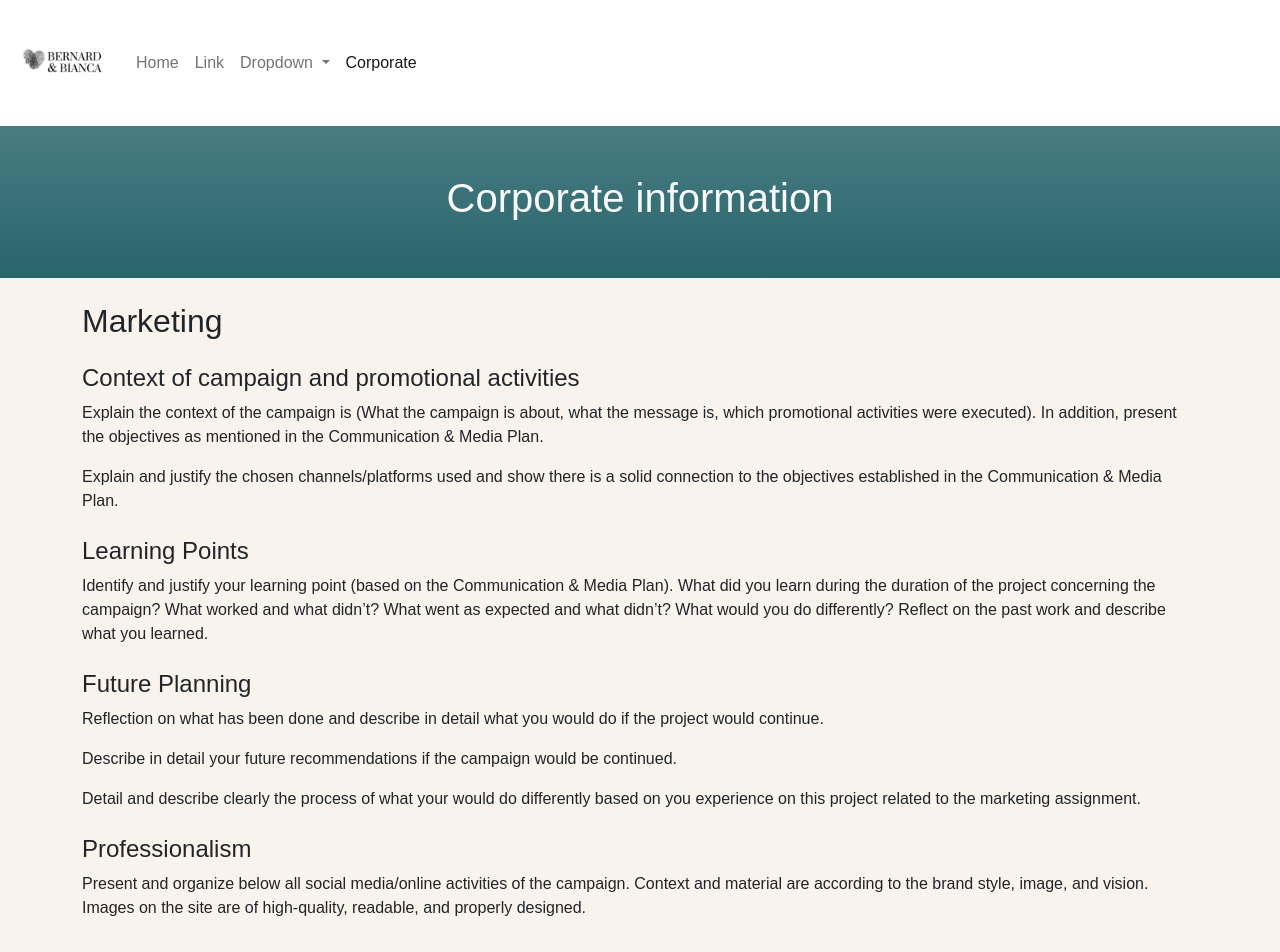
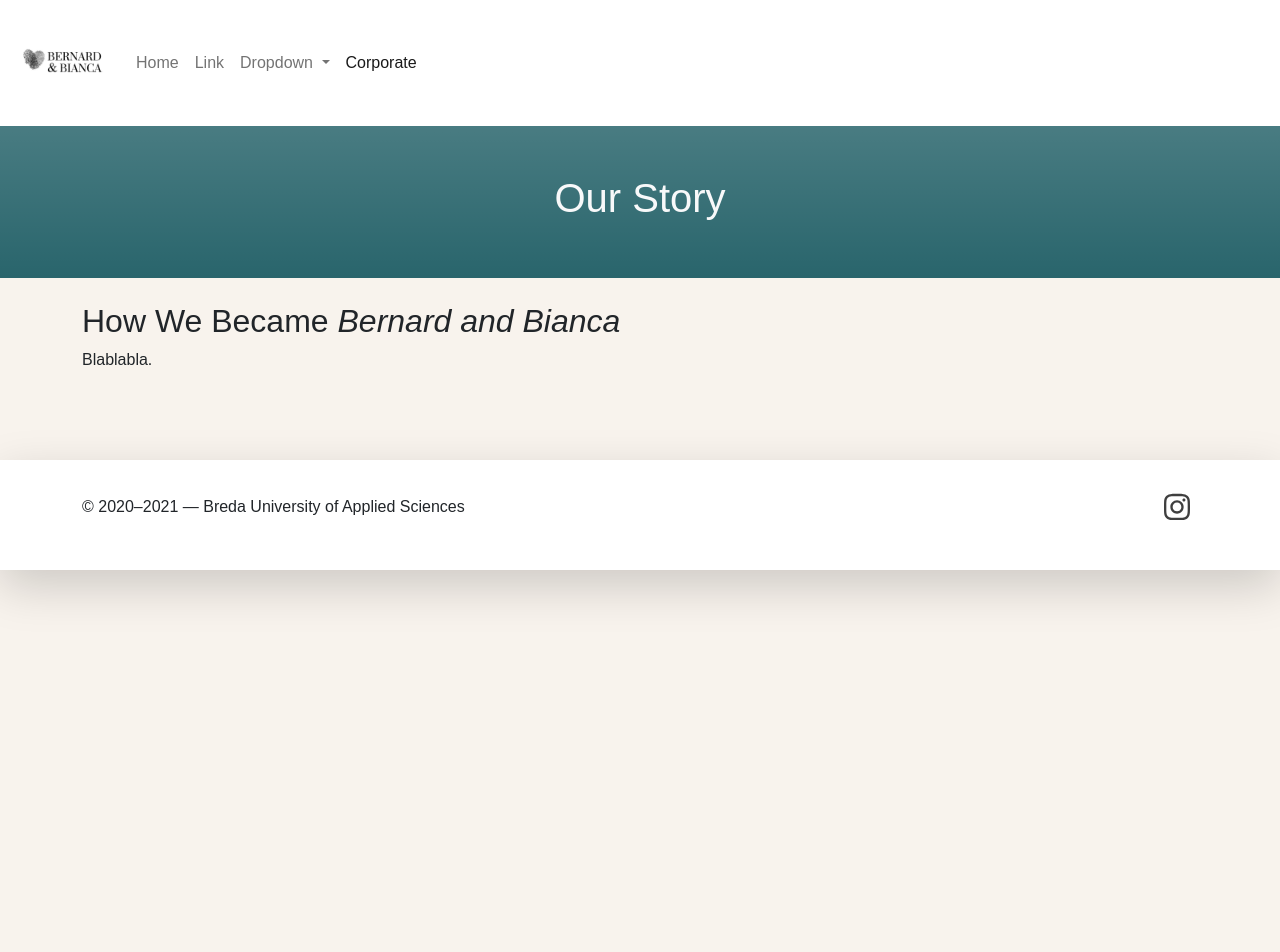
Before and after one commit to bernardandbianca/fragrances, a plain HTML site: page page2.html in a window 1280 px wide. Shown: the top 952 px of the page. After the commit the page ends 800 px from the top, so only its background shows below. Drawn offline with nearby package versions, Linux system fonts and the light colour scheme.

Commit message:
adding details page 2

```diff
--- a/page2.html
+++ b/page2.html
@@ -55,22 +55,12 @@
     <!-- End of navigation bar -->
 
     <header class="py-2 py-md-4 py-lg-5 text-center container-fluid bg-gradient text-light">
-      <h1 class="fw-light">Corporate information</h1>
+      <h1 class="fw-light">Our Story</h1>
     </header>
 
     <main class="container py-4">
-      <h2>Marketing</h2>
-      <h4 class="mt-4">Context of campaign and promotional activities</h4>
-      <p>Explain the context of the campaign is (What the campaign is about, what the message is, which promotional activities were executed). In addition, present the objectives as mentioned in the Communication & Media Plan.</p>
-      <p>Explain and justify the chosen channels/platforms used and show there is a solid connection to the objectives established in the Communication & Media Plan.</p>
-      <h4 class="mt-4">Learning Points</h4>
-      <p>Identify and justify your learning point (based on the Communication & Media Plan). What did you learn during the duration of the project concerning the campaign? What worked and what didn’t? What went as expected and what didn’t? What would you do differently? Reflect on the past work and describe what you learned.</p>
-      <h4 class="mt-4">Future Planning</h4>
-      <p>Reflection on what has been done and describe in detail what you would do if the project would continue.</p>
-      <p>Describe in detail your future recommendations if the campaign would be continued.</p>
-      <p>Detail and describe clearly the process of what your would do differently based on you experience on this project related to the marketing assignment.</p>
-      <h4 class="mt-4">Professionalism</h4>
-      <p>Present and organize below all social media/online activities of the campaign. Context and material are according to the brand style, image, and vision. Images on the site are of high-quality, readable, and properly designed.</p>
+      <h2>How We Became <em>Bernard and Bianca</em></h2>
+		<p>Blablabla.</p>
     </main>
 
     <!-- A footer with socials -->
```
